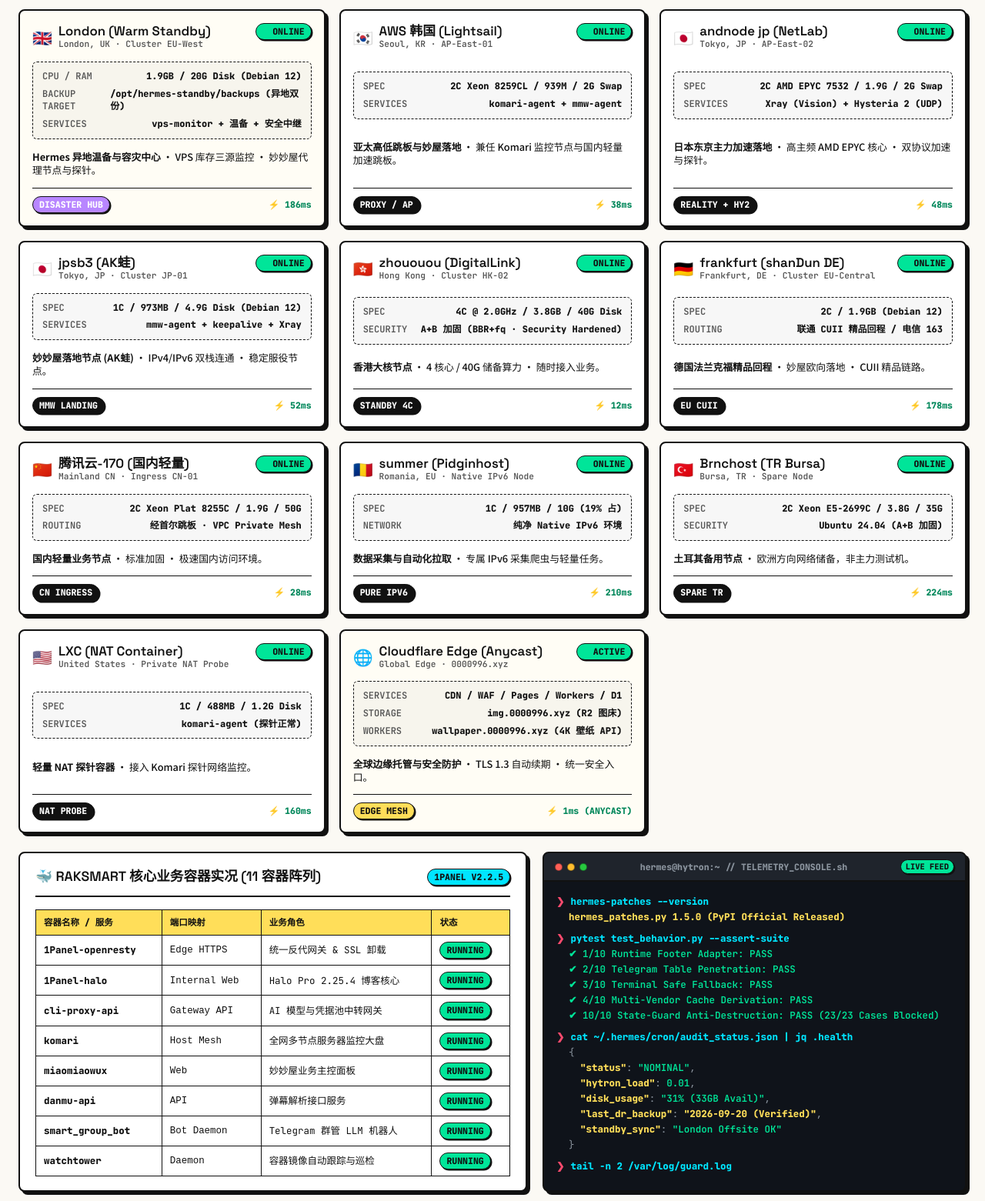
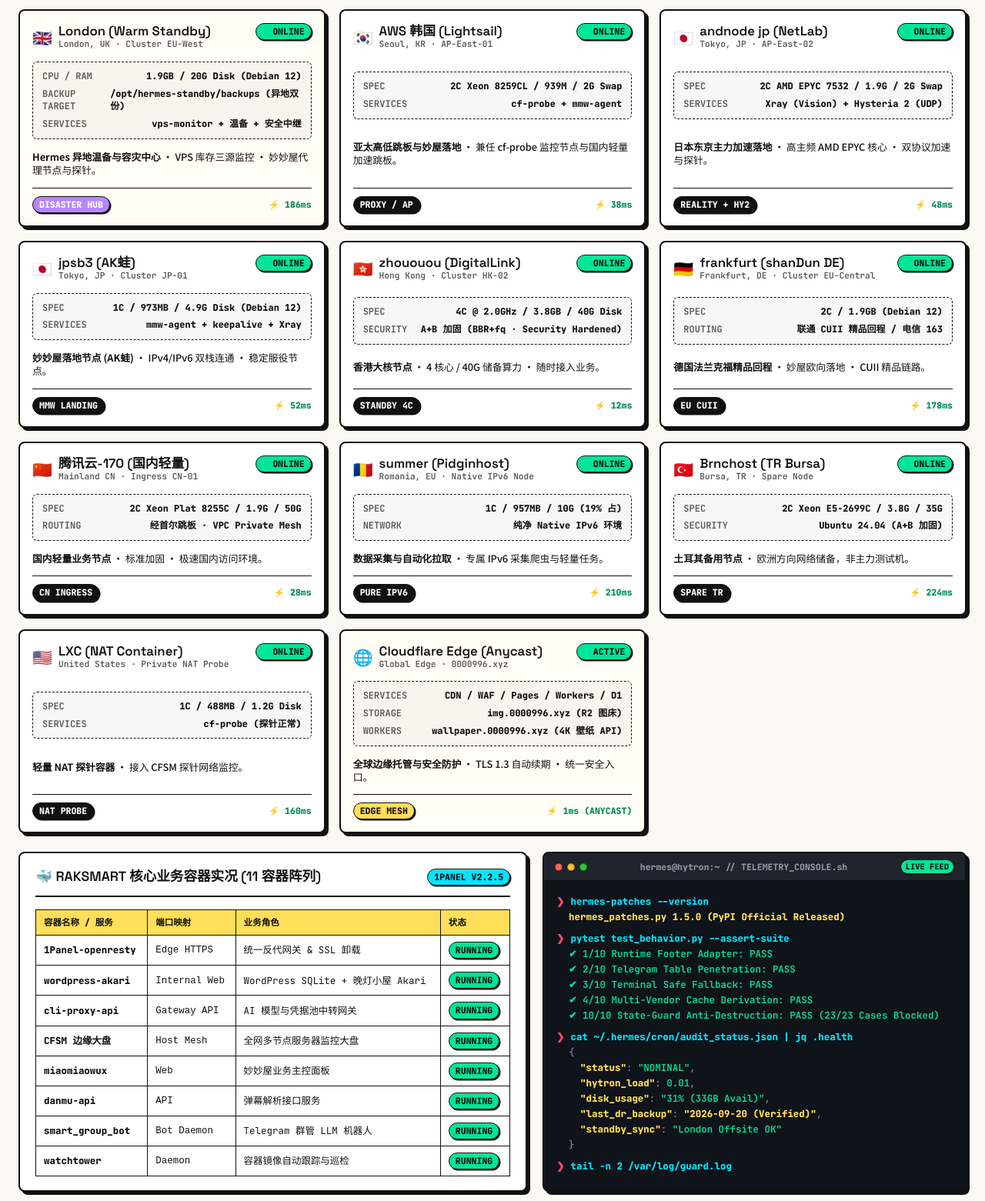
Before and after one commit to shali10/forest-nav, a website: page hud.html in a window 1280 px wide. Shown: the part 794-2355 px from the top of the page at 77% size. Drawn offline with Linux system fonts and the light colour scheme.

Commit message:
refactor: update blog to Akari WordPress and monitor to CFSM edge

```diff
--- a/hud.html
+++ b/hud.html
@@ -899,10 +899,10 @@
         </div>
         <div class="node-meta">
           <div class="meta-row"><span class="meta-key">SPEC</span><span class="meta-val">2C Xeon 8259CL / 939M / 2G Swap</span></div>
-          <div class="meta-row"><span class="meta-key">SERVICES</span><span class="meta-val">komari-agent + mmw-agent</span></div>
+          <div class="meta-row"><span class="meta-key">SERVICES</span><span class="meta-val">cf-probe + mmw-agent</span></div>
         </div>
         <div class="node-desc">
-          <strong>亚太高低跳板与妙屋落地</strong> · 兼任 Komari 监控节点与国内轻量加速跳板。
+          <strong>亚太高低跳板与妙屋落地</strong> · 兼任 cf-probe 监控节点与国内轻量加速跳板。
         </div>
         <div class="node-footer">
           <span class="pill pill-dark">PROXY / AP</span>
@@ -1099,10 +1099,10 @@
         </div>
         <div class="node-meta">
           <div class="meta-row"><span class="meta-key">SPEC</span><span class="meta-val">1C / 488MB / 1.2G Disk</span></div>
-          <div class="meta-row"><span class="meta-key">SERVICES</span><span class="meta-val">komari-agent (探针正常)</span></div>
+          <div class="meta-row"><span class="meta-key">SERVICES</span><span class="meta-val">cf-probe (探针正常)</span></div>
         </div>
         <div class="node-desc">
-          <strong>轻量 NAT 探针容器</strong> · 接入 Komari 探针网络监控。
+          <strong>轻量 NAT 探针容器</strong> · 接入 CFSM 探针网络监控。
         </div>
         <div class="node-footer">
           <span class="pill pill-dark">NAT PROBE</span>
@@ -1162,9 +1162,9 @@
               <td><span class="pill pill-mint">RUNNING</span></td>
             </tr>
             <tr>
-              <td><strong>1Panel-halo</strong></td>
+              <td><strong>wordpress-akari</strong></td>
               <td><code>Internal Web</code></td>
-              <td>Halo Pro 2.25.4 博客核心</td>
+              <td>WordPress SQLite + 晚灯小屋 Akari</td>
               <td><span class="pill pill-mint">RUNNING</span></td>
             </tr>
             <tr>
@@ -1174,7 +1174,7 @@
               <td><span class="pill pill-mint">RUNNING</span></td>
             </tr>
             <tr>
-              <td><strong>komari</strong></td>
+              <td><strong>CFSM 边缘大盘</strong></td>
               <td><code>Host Mesh</code></td>
               <td>全网多节点服务器监控大盘</td>
               <td><span class="pill pill-mint">RUNNING</span></td>
```
Also changed, not shown: index.html (+2 -2 lines).
